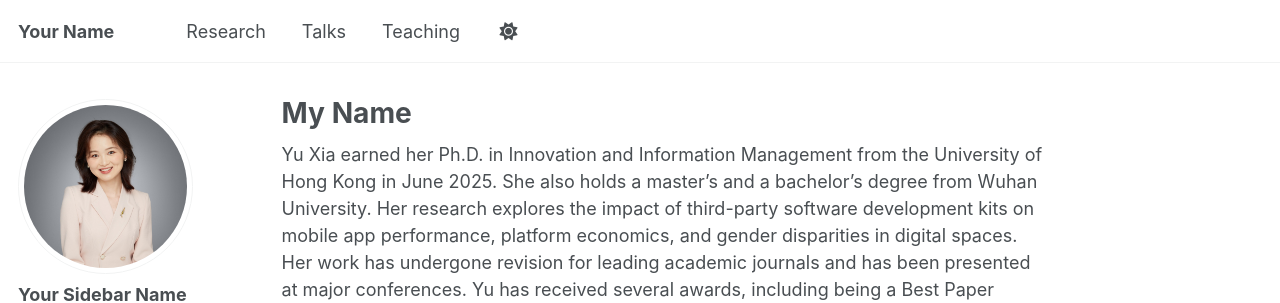
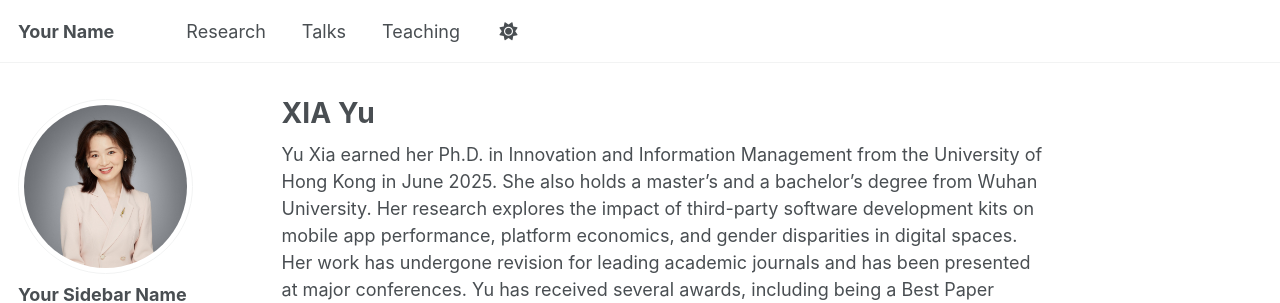
Before and after one commit to yuxia2025/yuxia2025.github.io, a Jekyll site: the page built from _pages/about.md, in a window 1280 px wide. Shown: the top 303 px of the page. Built offline with Jekyll 4.4.1, drawn with Linux system fonts in a browser that asks for light colours; some web fonts are replaced.

Commit message:
Update about.md

```diff
--- a/_pages/about.md
+++ b/_pages/about.md
@@ -1,6 +1,6 @@
 ---
 permalink: /
-title: "My Name"
+title: "XIA Yu"
 author_profile: true
 redirect_from:
   - /about/
```
